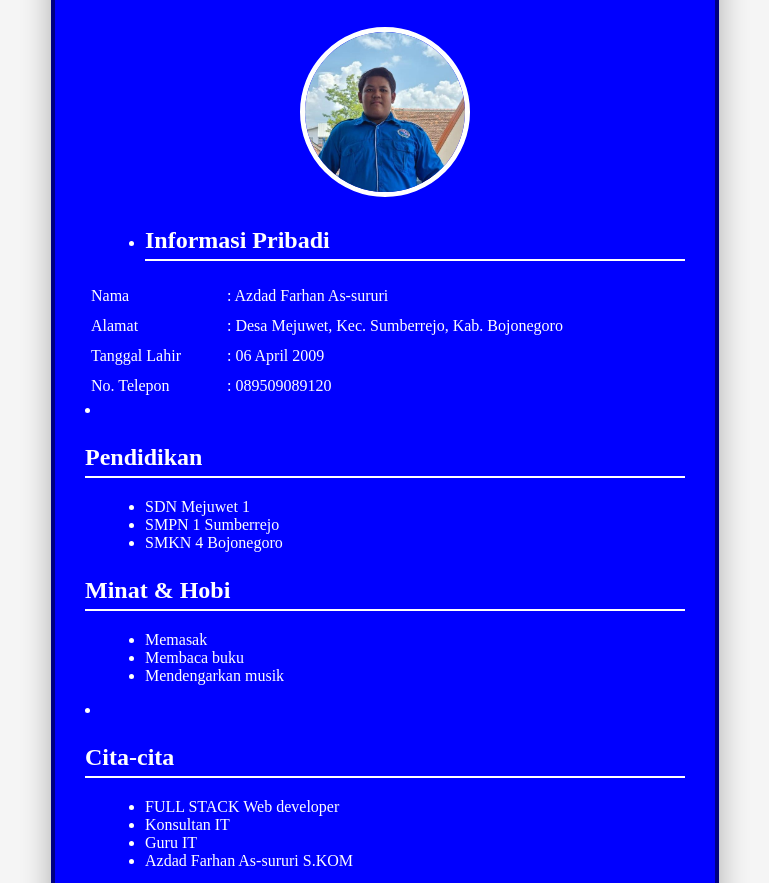
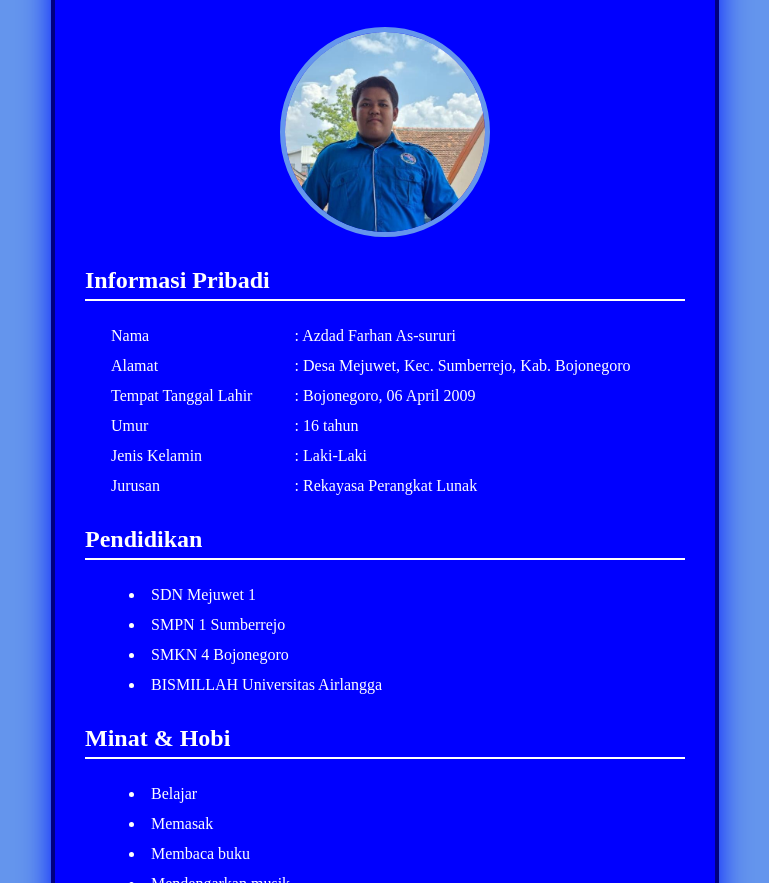
Before and after one commit to afarhanassururi-bot/tugas-biodata, a plain HTML site: page index.html in a window 1280 px wide. Shown: the part 185-1068 px from the top of the page, without its empty margins (255-1024 px from the left). Drawn offline with Linux system fonts and the light colour scheme.

Commit message:
Perbaikan data biodata dan struktur HTML

```diff
--- a/index.html
+++ b/index.html
@@ -3,14 +3,14 @@
 <head>
     <meta charset="UTF-8">
     <meta name="viewport" content="width=device-width, initial-scale=1.0">
-    <title>BIODATA</title>
+    <title>BIODATA PRIBADI</title>
 
     <style>
         body {
             margin: 0;
             display: flex;
             justify-content: center;
-            background-color: whitesmoke;
+            background-color: cornflowerblue;
             padding-top: 30px;
             padding-bottom: 30px;
         }
@@ -22,7 +22,7 @@
             padding: 30px;
             border-radius: 25px;
             border: 4px solid navy;
-            box-shadow: 0 10px 30px rgba(0,0,0,0.3);
+            box-shadow: 0 10px 30px rgb(0, 26, 255);
         }
 
         header {
@@ -32,7 +32,7 @@
             padding: 15px;
             border-radius: 15px;
             margin-bottom: 30px;
-            border: 4px solid white;
+            border: 4px solid cornflowerblue;
         }
 
         .foto {
@@ -41,11 +41,11 @@
         }
 
         .foto img {
-            width: 160px;
-            height: 160px;
+            width: 200px;
+            height: 200px;
             object-fit: cover;
             border-radius: 50%;
-            border: 5px solid white;
+            border: 5px solid cornflowerblue;
         }
 
         .infopribadi {
@@ -57,11 +57,13 @@
             border-bottom: 2px solid white;
             padding-bottom: 5px;
             margin-top: 25px;
+
         }
 
         table {
             width: 100%;
             border-collapse: collapse;
+            margin-left: 20px;
         }
 
         td {
@@ -72,13 +74,17 @@
             margin-left: 20px;
         }
 
+        li {
+            padding: 6px;
+        }
+
         footer {
             text-align: center;
             margin-top: 30px;
             background-color: navy;
             color: white;
             border-radius: 10px;
-            border: 4px solid white;
+            border: 4px solid cornflowerblue;
         }
 
      </style>
@@ -97,8 +103,7 @@
 
         <div class="infopribadi">
             <table>
-            <ul>
-                 <li><h2>Informasi Pribadi</h2></li>
+            <h2>Informasi Pribadi</h2>
                 <tr>
                     <td>Nama</td>
                     <td>: Azdad Farhan As-sururi</td>
@@ -108,30 +113,43 @@
                     <td>: Desa Mejuwet, Kec. Sumberrejo, Kab. Bojonegoro</td>
                 </tr>
                 <tr>
-                    <td>Tanggal Lahir</td>
-                    <td>: 06 April 2009</td>
+                    <td>Tempat Tanggal Lahir</td>
+                    <td>: Bojonegoro, 06 April 2009</td>
                 </tr>
                 <tr>
-                    <td>No. Telepon</td>
-                    <td>: 089509089120</td>
+                    <td>Umur</td>
+                    <td>: 16 tahun</td>
                 </tr>
+                <tr>
+                    <td>Jenis Kelamin</td>
+                    <td>: Laki-Laki</td>
+                </tr>
+                <tr>
+                    <td>Jurusan</td>
+                    <td>: Rekayasa Perangkat Lunak</td>
+                </tr>
+
             </table>
 
-             <li><h2>Pendidikan</h2></li>
+             <h2>Pendidikan</h2>
             <ul>
                 <li>SDN Mejuwet 1</li>
                 <li>SMPN 1 Sumberrejo</li>
                 <li>SMKN 4 Bojonegoro</li>
+                <li>BISMILLAH Universitas Airlangga</li>
             </ul>
 
-            <h2>Minat & Hobi</h2></li>
+            <h2>Minat & Hobi</h2>
             <ul>
+                <li>Belajar</li>
                 <li>Memasak</li>
                 <li>Membaca buku</li>
                 <li>Mendengarkan musik</li>
+                <li>Ngoding</li>
+                <li>Public Spekking</li>
             </ul>
 
-             <li><h2>Cita-cita</h2></li>
+             <h2>Cita-cita</h2>
             <ul>
                 <li>FULL STACK Web developer</li>
                 <li>Konsultan IT</li>
@@ -140,13 +158,13 @@
             </ul>
 
 
-             <li><h2>Kata Motivasi</h2></li>
+             <h2>Kata Motivasi</h2>
                 <ul>
                      <li>“Kerja pelan asal konsisten itu lebih sakti daripada lari kencang tapi berhenti di tengah jalan.”</li>
                      <li>“Mimpimu boleh banyak, tapi tanganmu harus kerja lebih keras dari mulutmu.”</li>
                 </ul>
 
-                <li><h2>Kontak</h2></li>
+                <h2>Kontak</h2>
             <table>
                 <tr>
                     <td>Email</td>
@@ -160,8 +178,12 @@
                     <td>GitHub</td>
                     <td>:  afarhanassururi-bot</td>
                 </tr>
+                <tr>
+                    <td>No. Telepon</td>
+                    <td>: 089509089120</td>
+                </tr>
             </table>
-            </ul>
+
     </div>
          <footer>
                 <p>&copy; 2026 | Azdad Farhan As-sururi</p>
```
